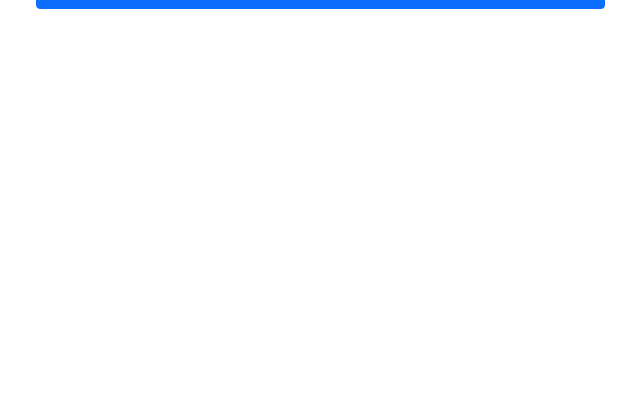
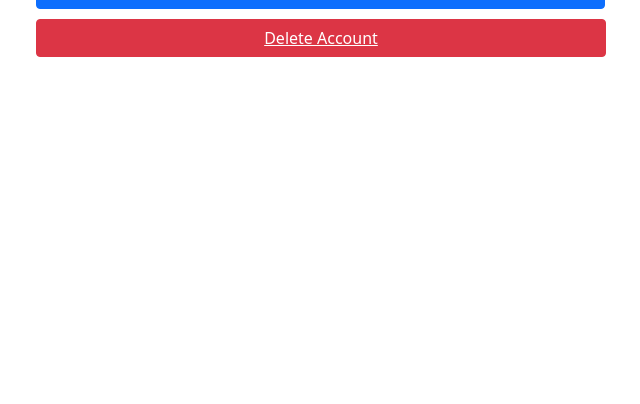
Before and after one commit to matveykaa/OnlineStore, a Django app: page /accounts/profile/edit/2 in a window 1280 px wide. Shown: the part 396-800 px from the top of the page, without its empty margins (46-686 px from the left). Run offline with Django 4.2, Linux system fonts and the light colour scheme; data comes from the database, SQL or seed files in the repository; some libraries are stand-ins or nearby versions.

Commit message:
Add func deleting profile

```diff
--- a/accounts/templates/edit_profile.html
+++ b/accounts/templates/edit_profile.html
@@ -14,6 +14,13 @@
                 <button class="btn btn-primary mt-3 w-100" type="submit">Update</button>
             </div>
         </form>
+         <div >
+                <button class="btn btn-danger" style="width: 570px; margin-top: 10px">
+                    <a href="{% url 'accounts:delete' user.id %}" style="color:white">
+                    <i class="fas fa-pen"></i>Delete Account
+                </a>
+            </button>
+            </div>
     </div>
     <img style="object-fit: contain;  height: 300px" class="card-img mt-2" width="268" height="200" src="{{ image.url }}">
          </div>
--- a/accounts/urls.py
+++ b/accounts/urls.py
@@ -12,6 +12,7 @@ urlpatterns = [
     path('login/manager/', views.manager_login, name='manager_login'),
     path('logout/', views.user_logout, name='user_logout'),
     path('profile/edit/<int:id>', views.edit_profile, name='edit_profile'),
+    path('delete/<int:id>', views.delete, name='delete'),
     path(
         'password-reset/',
         auth_views.PasswordResetView.as_view(
--- a/accounts/views.py
+++ b/accounts/views.py
@@ -99,3 +99,9 @@ def edit_profile(request, id):
     image = user.image
     context = {'title': 'Edit Profile', 'form': form, 'image': image}
     return render(request, 'edit_profile.html', context)
+
+
+def delete(request, id):
+    user = User.objects.get(id=id)
+    user.delete()
+    return redirect('accounts:user_register')
```
